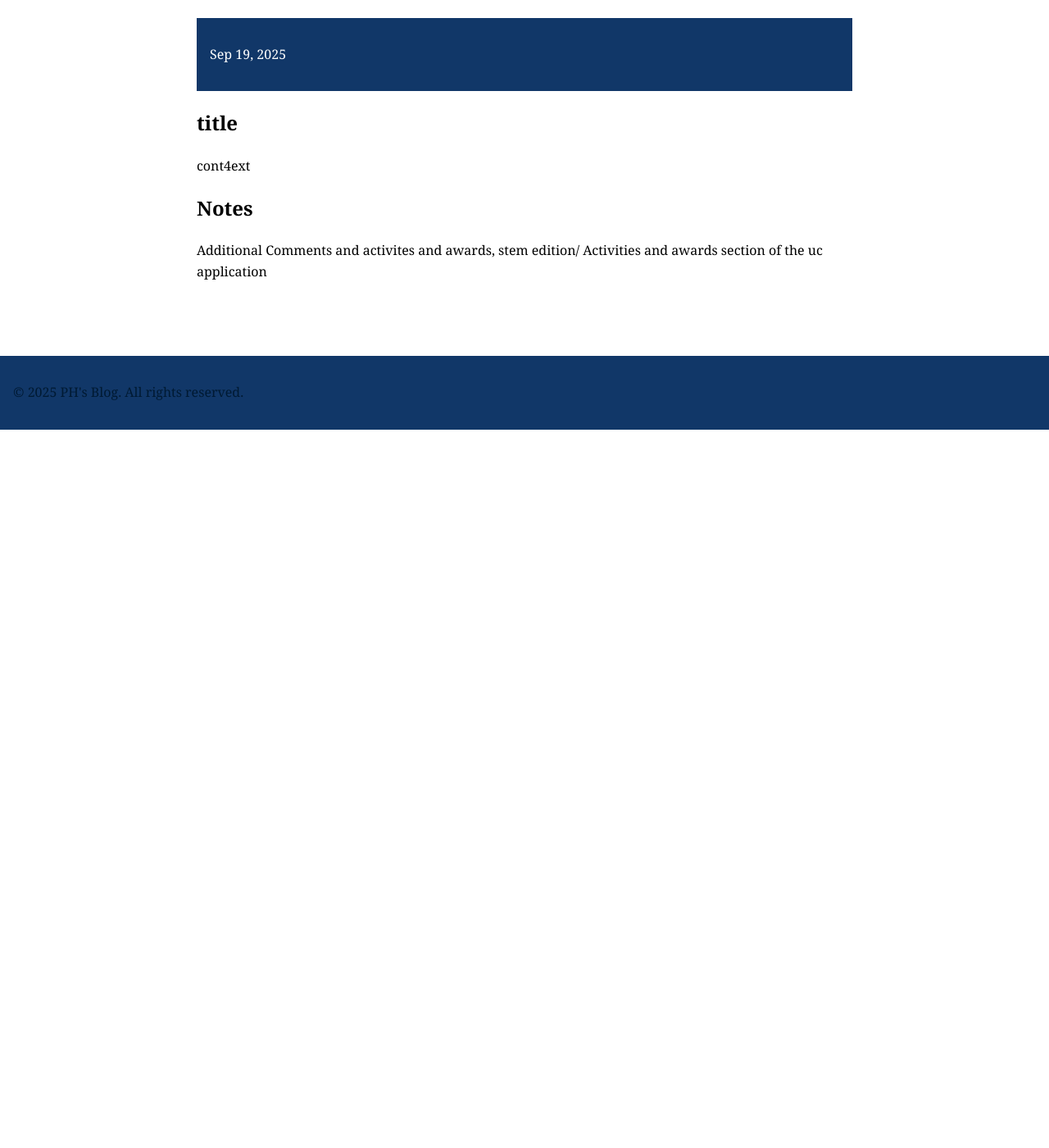
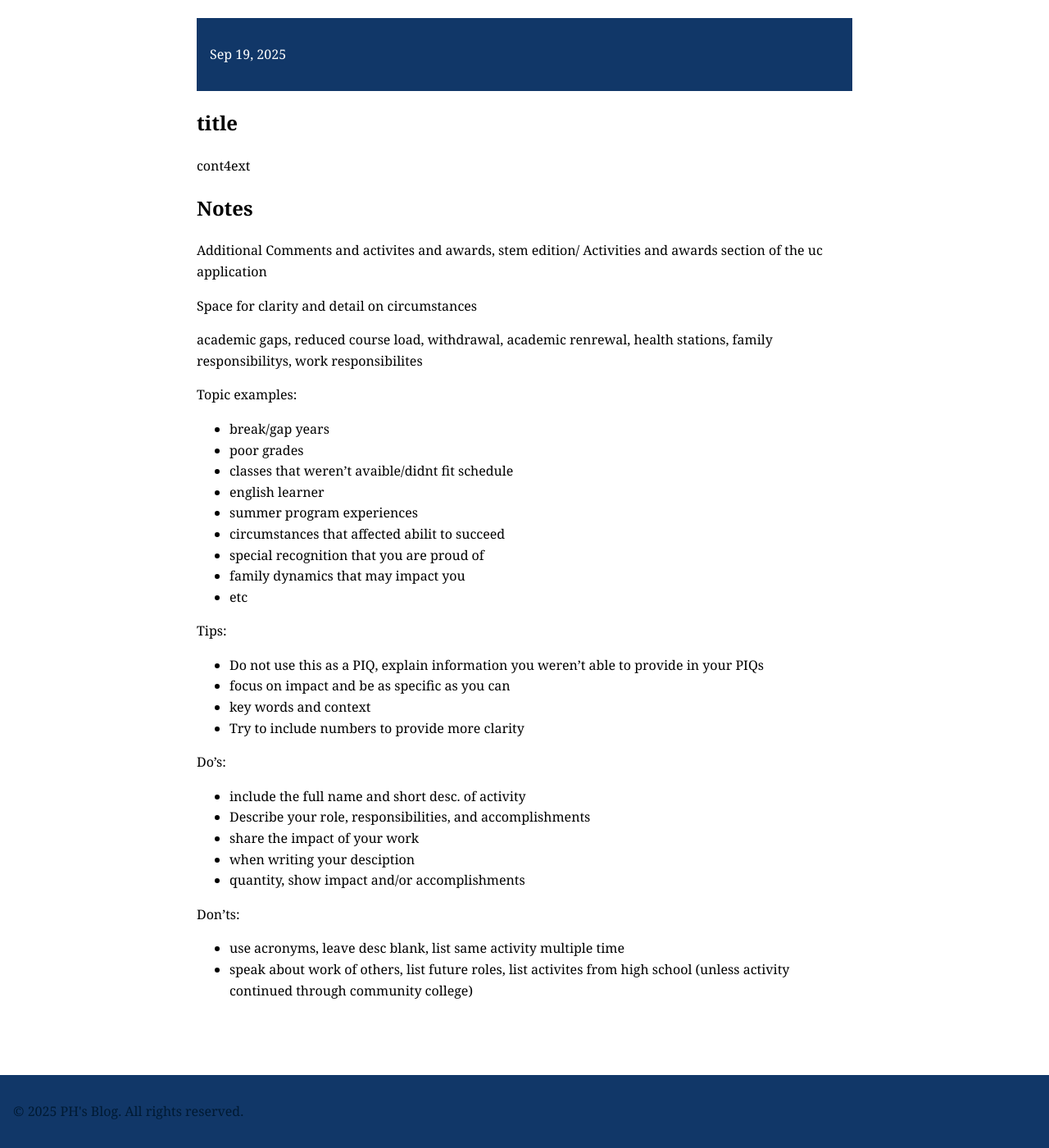
Before and after one commit to CaptainSapphire/PH-s-Blog, a Jekyll site: the page built from _posts/2025-09-19-cctcs-wip.md, in a window 1280 px wide and 1400 px high, scrolled down 185 px. Shown: the whole window at 82% size. Built offline with Jekyll 4.4.1, drawn with Linux system fonts in a browser that asks for light colours; our own code applies the rules of GitHub Pages for plain Markdown files; before the commit the page ends 900 px from its top, so only the background shows below that.

Commit message:
Update 2025-09-19-cctcs-wip.md

```diff
--- a/_posts/2025-09-19-cctcs-wip.md
+++ b/_posts/2025-09-19-cctcs-wip.md
@@ -4,3 +4,35 @@ cont4ext
 ## Notes
 Additional Comments and activites and awards, stem edition/
 Activities and awards section of the uc application
+
+Space for clarity and detail on circumstances
+
+academic gaps, reduced course load, withdrawal, academic renrewal, health stations, family responsibilitys, work responsibilites
+
+Topic examples:
+- break/gap years
+- poor grades
+- classes that weren't avaible/didnt fit schedule
+- english learner
+- summer program experiences
+- circumstances that affected abilit to succeed
+- special recognition that you are proud of
+- family dynamics that may impact you
+- etc
+
+Tips:
+- Do not use this as a PIQ, explain information you weren't able to provide in your PIQs
+- focus on impact and be as specific as you can
+- key words and context
+- Try to include numbers to provide more clarity
+
+Do's:
+- include the full name and short desc. of activity
+- Describe your role, responsibilities, and accomplishments
+- share the impact of your work
+- when writing your desciption
+- quantity, show impact and/or accomplishments
+
+Don'ts:
+- use acronyms, leave desc blank, list same activity multiple time
+- speak about work of others, list future roles, list activites from high school (unless activity continued through community college)
```
